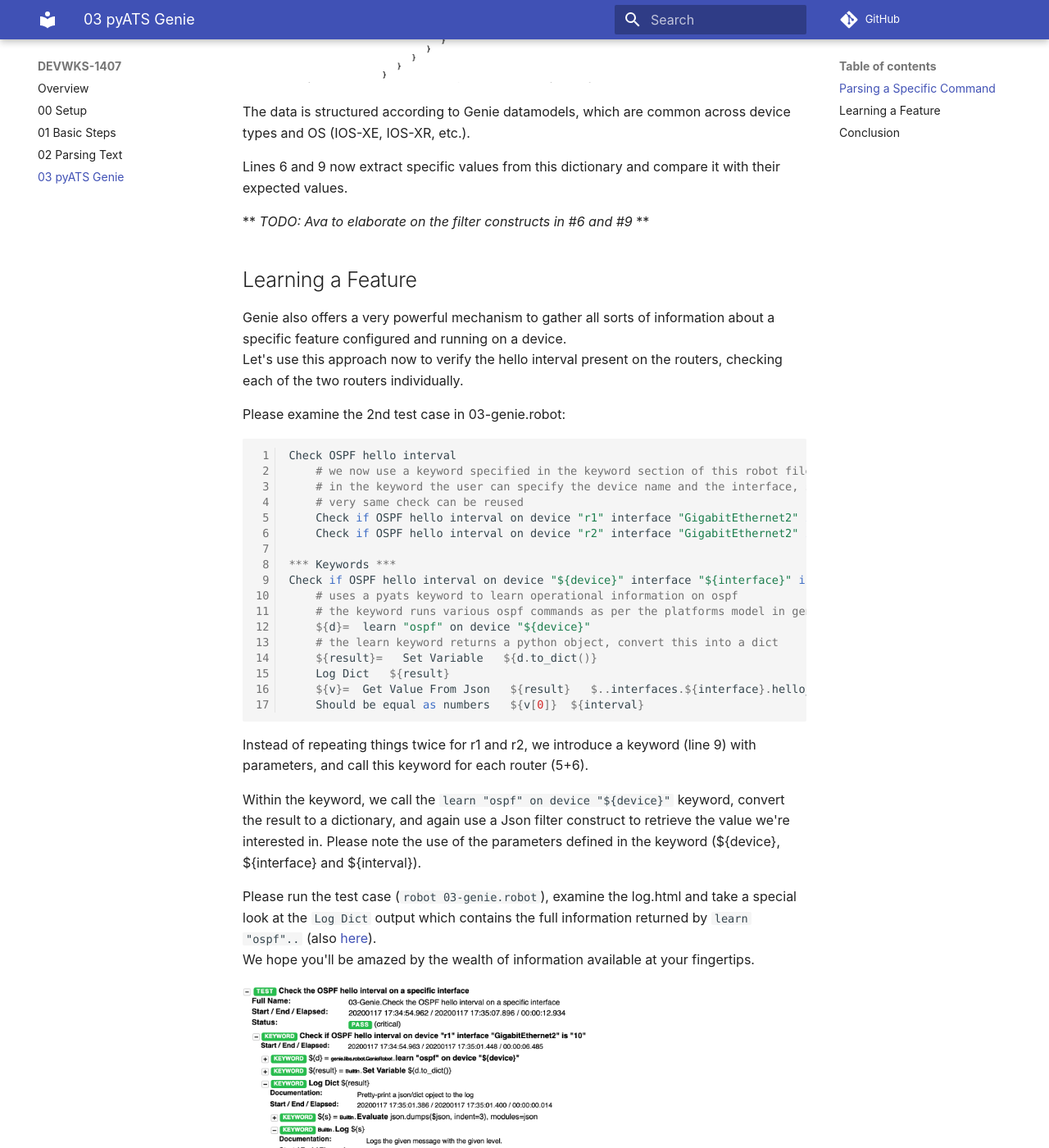
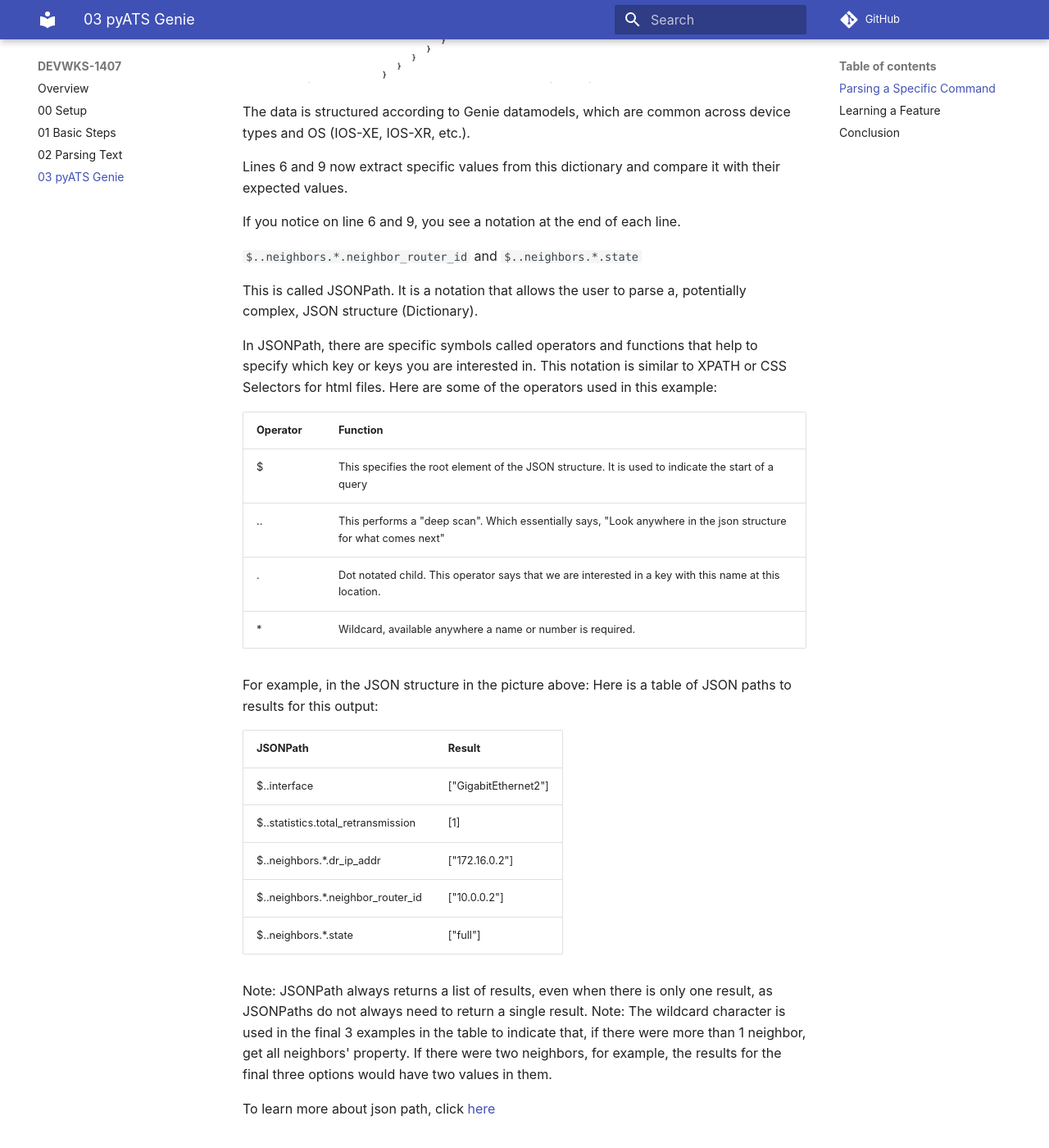
Before and after one commit to oboehmer/CLEUR20-CXTA, an MkDocs documentation site: the page built from docs/03-genie.md, in a window 1280 px wide and 1400 px high, scrolled down 2149 px. Shown: the whole window at 82% size. Built offline with MkDocs 1.6.1 and Material for MkDocs 9.7.7, drawn with Linux system fonts in a browser that asks for light colours; comment, search, counter and statistics services are not loaded.

Commit message:
Added json path instructions (#7)
* Added json path instructions

* Updated json path

```diff
--- a/docs/03-genie.md
+++ b/docs/03-genie.md
@@ -42,8 +42,37 @@
 
 Lines 6 and 9 now extract specific values from this dictionary and compare it with their expected values.
 
-** _TODO: Ava to elaborate on the filter constructs in #6 and #9_ **
+If you notice on line 6 and 9, you see a notation at the end of each line.
 
+`$..neighbors.*.neighbor_router_id`
+and
+`$..neighbors.*.state`
+
+This is called JSONPath. It is a notation that allows the user to parse a, potentially complex, JSON structure (Dictionary).
+
+In JSONPath, there are specific symbols called operators and functions that help to specify which key or keys you are interested in. This notation is similar to XPATH or CSS Selectors for html files. Here are some of the operators used in this example:
+
+| Operator | Function |
+|----------|----------|
+|    $     | This specifies the root element of the JSON structure. It is used to indicate the start of a query |
+| .. | This performs a "deep scan". Which essentially says, "Look anywhere in the json structure for what comes next" |
+| .<name> | Dot notated child. This operator says that we are interested in a key with this name at this location. |
+| * | Wildcard, available anywhere a name or number is required. |
+
+For example, in the JSON structure in the picture above: Here is a table of JSON paths to results for this output:
+
+| JSONPath | Result |
+|----------|--------|
+|$..interface | ["GigabitEthernet2"] |
+|$..statistics.total_retransmission | [1] |
+|$..neighbors.*.dr_ip_addr | ["172.16.0.2"] |
+|$..neighbors.*.neighbor_router_id | ["10.0.0.2"]
+|$..neighbors.*.state | ["full"]
+
+Note: JSONPath always returns a list of results, even when there is only one result, as JSONPaths do not always need to return a single result.
+Note: The wildcard character is used in the final 3 examples in the table to indicate that, if there were more than 1 neighbor, get all neighbors' property. If there were two neighbors, for example, the results for the final three options would have two values in them.
+
+To learn more about json path, click [here](https://github.com/json-path/JsonPath)
 
 ## Learning a Feature
 
```
